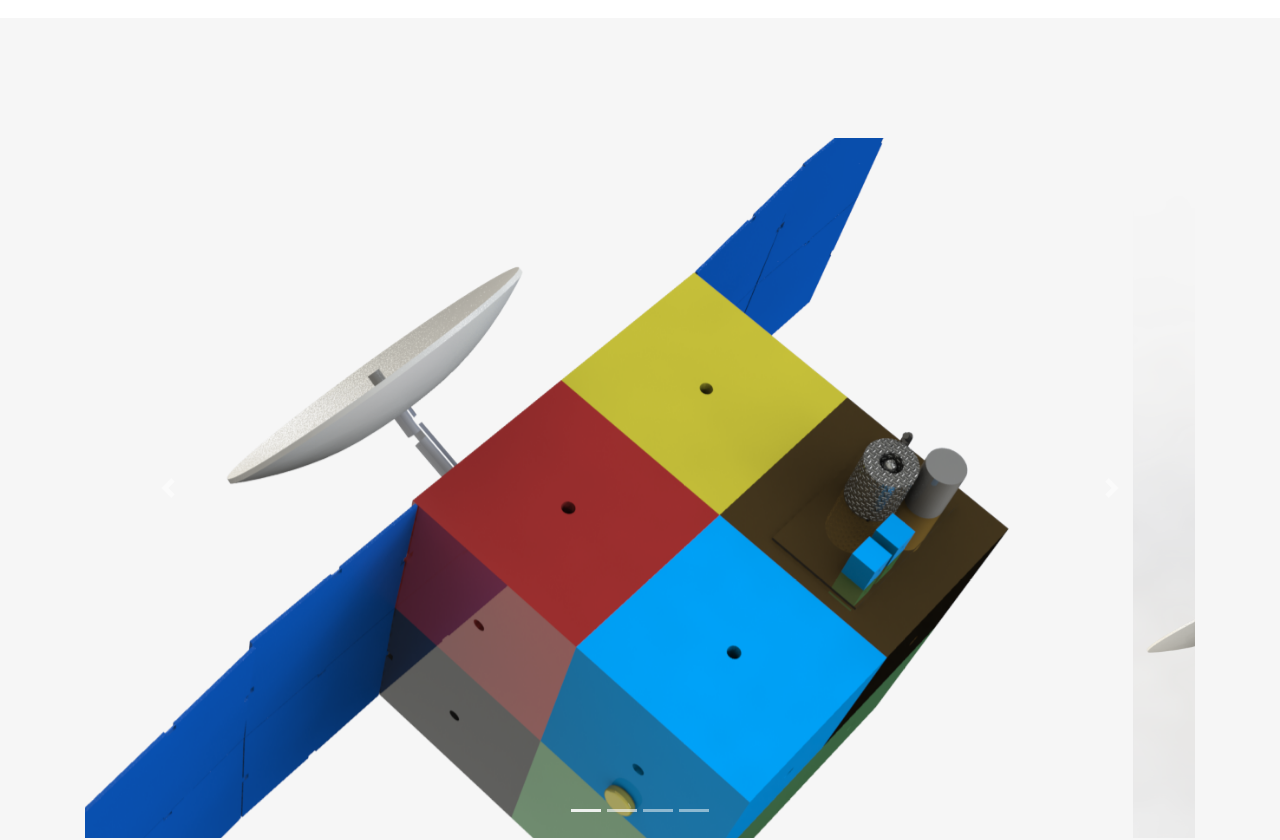
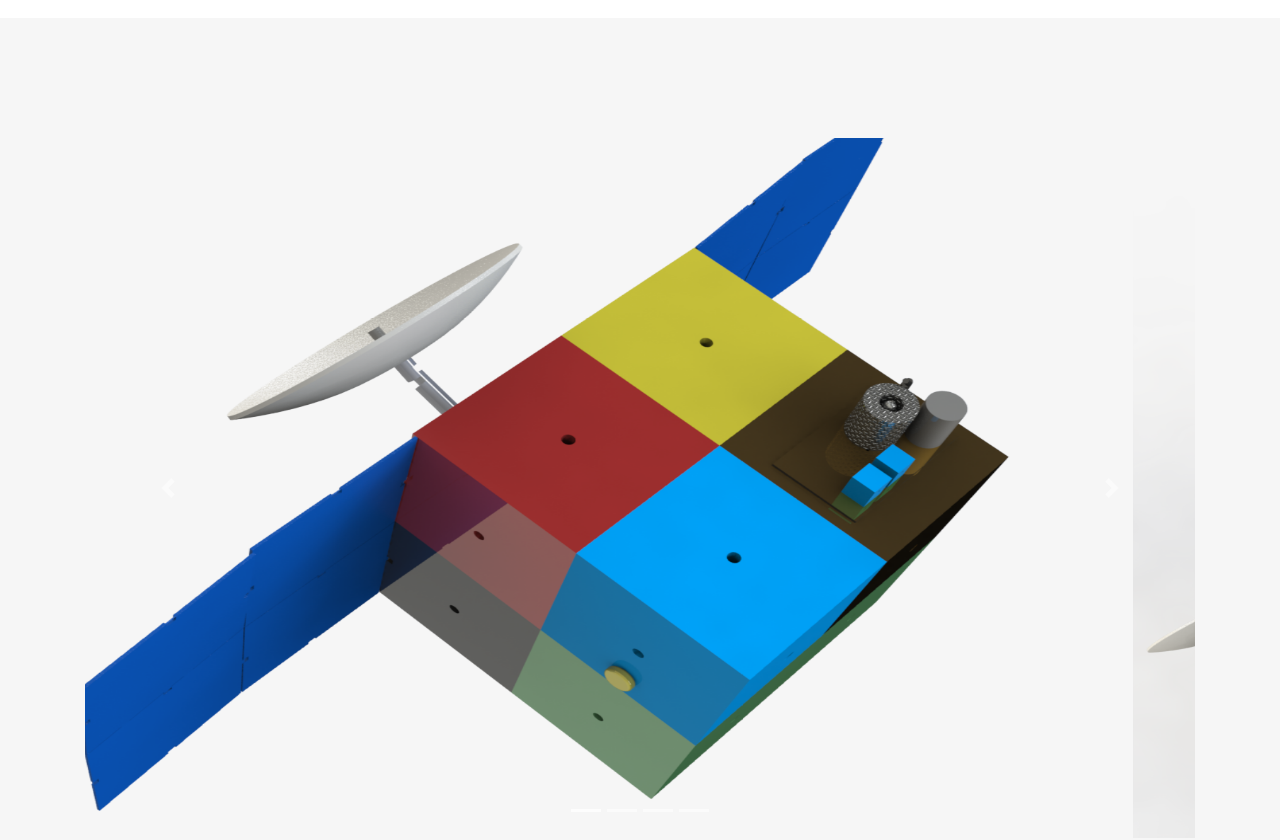
Before and after one commit to walterm128/spacediscovery, a plain HTML site: page index.html in a window 1280 px wide. Shown: the part 2600-3440 px from the top of the page. Drawn offline with Linux system fonts and the light colour scheme; some packages are replaced by stand-ins of ours; a script that the page names is missing.

Commit message:
Update index.html

```diff
--- a/index.html
+++ b/index.html
@@ -78,7 +78,7 @@
                 <div class="text-center block-heading"></div>
                 <div class="carousel slide" data-ride="carousel" id="carousel-1" style="max-height: 700px;">
                     <div class="carousel-inner" role="listbox" style="max-height: 700px;">
-                        <div class="carousel-item active" style="max-height: 700px;"><img class="img-fluid w-100 d-block" src="assets/img/Satelite1.png"></div>
+                        <div class="carousel-item active" style="max-height: 700px;"><img class="img-fluid w-100 d-block" src="assets/img/Satelite1.png" style="max-height: 700px;"></div>
                         <div class="carousel-item" style="max-height: 700px;"><img class="img-fluid w-100 d-block" src="assets/img/Drone.png" alt="Slide Image" style="max-height: 700px;"></div>
                         <div class="carousel-item" style="max-height: 700px;"><img class="img-fluid w-100 d-block" src="assets/img/LOGOEvento.png" alt="Slide Image" style="margin-left: 22%;max-height: 700px;max-width: 60%;"></div>
                         <div class="carousel-item" style="max-height: 700px;"><img class="img-fluid w-100 d-block" src="assets/img/reciclado.png" alt="Slide Image" style="max-width: 60%;margin-left: 22%;max-height: 700px;"></div>
```
